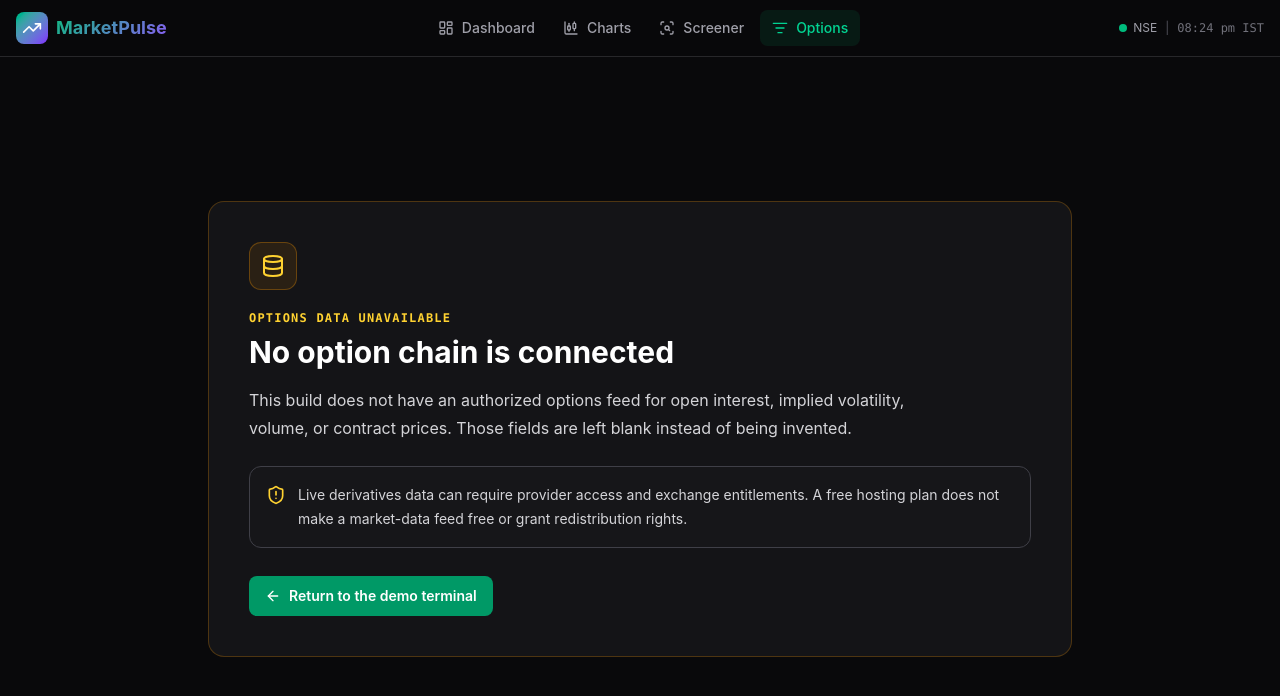
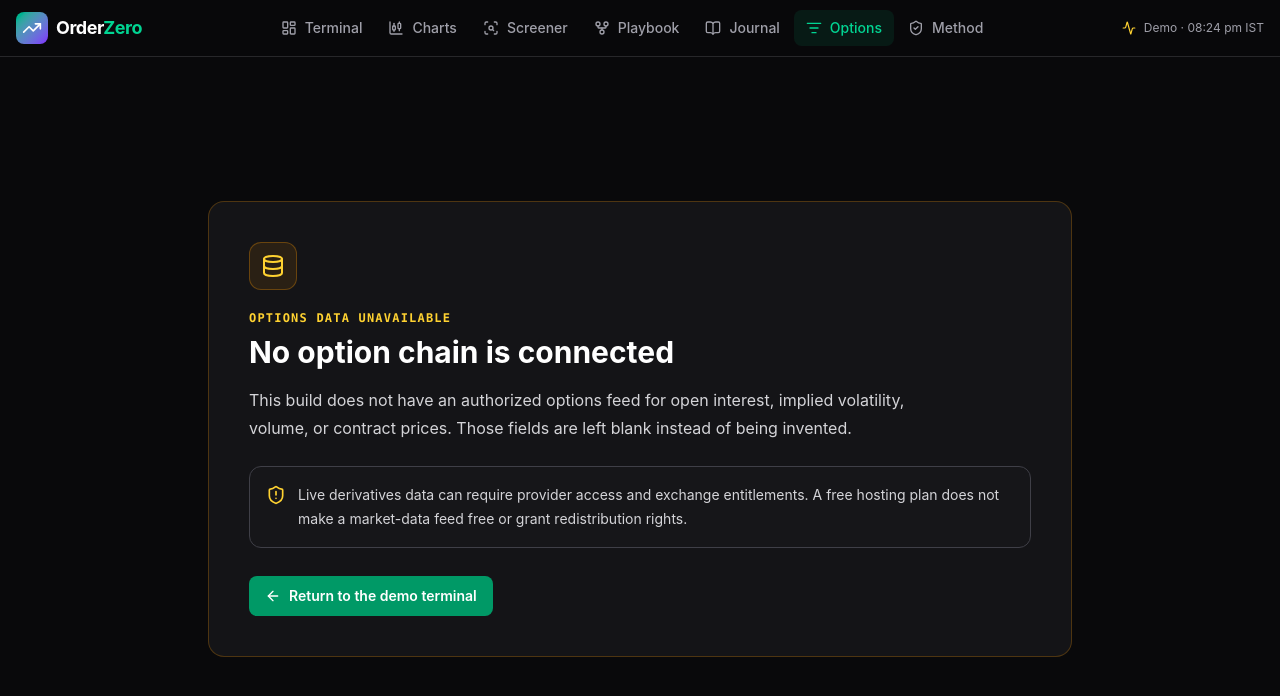
Before and after one commit to aryanbairwa786/ORDERZERO, a Next.js app: page /options in a window 1280 px wide. Shown: the top 696 px of the page. Built offline with nearby package versions, Linux system fonts and the light colour scheme.

Commit message:
feat: update OrderZero navigation

```diff
--- /dev/null
+++ b/src/components/layout/AppNavbar.tsx
@@ -0,0 +1,73 @@
+"use client";
+
+import Image from "next/image";
+import Link from "next/link";
+import { usePathname } from "next/navigation";
+import { Activity, BarChart2, BookOpen, GitFork, ShieldCheck } from "lucide-react";
+
+const NAV_LINKS = [
+  { href: "/dashboard", label: "Terminal", icon: Activity },
+  { href: "/chart/NIFTY%2050", label: "Full Chart", icon: BarChart2 },
+  { href: "/playbook", label: "Playbook & Flowchart", icon: GitFork },
+  { href: "/journal", label: "Journal & P&L", icon: BookOpen },
+  { href: "/disclosures", label: "Method & Disclosures", icon: ShieldCheck },
+];
+
+export function AppNavbar() {
+  const pathname = usePathname();
+
+  return (
+    <nav className="sticky top-0 z-40 border-b border-slate-800 bg-[#090d16]/95 backdrop-blur-md">
+      <div className="mx-auto flex max-w-7xl flex-wrap items-center justify-between gap-3 px-4 py-2.5">
+        <Link href="/" className="flex items-center gap-2.5">
+          <div className="flex h-8 w-8 items-center justify-center rounded-lg bg-emerald-500/10 border border-emerald-500/30 text-emerald-400 font-extrabold text-sm font-mono shadow-[0_0_10px_rgba(16,185,129,0.2)]">
+            OB
+          </div>
+          <div className="flex items-center gap-1.5">
+            <span className="text-base font-bold tracking-tight text-white">
+              Order<span className="text-emerald-400">Zero</span>
+            </span>
+            <span className="rounded bg-emerald-500/20 px-1.5 py-0.5 font-mono text-[9px] font-bold text-emerald-400 border border-emerald-500/30">
+              FREE DEMO
+            </span>
+          </div>
+        </Link>
+
+        {/* Navigation Tabs */}
+        <div className="flex flex-wrap items-center gap-1 text-xs">
+          {NAV_LINKS.map((item) => {
+            const Icon = item.icon;
+            const active =
+              pathname === item.href ||
+              (item.href.startsWith("/chart") && pathname?.startsWith("/chart"));
+            return (
+              <Link
+                key={item.href}
+                href={item.href}
+                className={`flex items-center gap-1.5 rounded-lg px-3 py-1.5 font-semibold transition ${
+                  active
+                    ? "bg-emerald-500/15 text-emerald-400 border border-emerald-500/30 shadow-sm"
+                    : "text-slate-400 hover:bg-slate-800/80 hover:text-white"
+                }`}
+              >
+                <Icon className="h-3.5 w-3.5" />
+                <span>{item.label}</span>
+              </Link>
+            );
+          })}
+        </div>
+
+        {/* Right CTA */}
+        <div className="flex items-center gap-2">
+          <Link
+            href="/dashboard"
+            className="flex items-center gap-1.5 rounded-lg bg-emerald-600 px-3.5 py-1.5 text-xs font-bold text-white hover:bg-emerald-500 shadow-md shadow-emerald-950 transition"
+          >
+            <Activity className="h-3.5 w-3.5" />
+            <span>Open Terminal</span>
+          </Link>
+        </div>
+      </div>
+    </nav>
+  );
+}
--- a/src/components/layout/Navbar.tsx
+++ b/src/components/layout/Navbar.tsx
@@ -3,112 +3,91 @@
 import Link from 'next/link';
 import { usePathname } from 'next/navigation';
 import {
-  LayoutDashboard, CandlestickChart, ScanSearch,
-  ListFilter, Menu, X, TrendingUp
+  Activity,
+  BookOpen,
+  CandlestickChart,
+  GitFork,
+  LayoutDashboard,
+  ListFilter,
+  Menu,
+  ScanSearch,
+  ShieldCheck,
+  TrendingUp,
+  X,
 } from 'lucide-react';
-import { useState, useEffect } from 'react';
+import { useEffect, useState } from 'react';
 
 const navItems = [
-  { href: '/dashboard', label: 'Dashboard', icon: LayoutDashboard },
+  { href: '/dashboard', label: 'Terminal', icon: LayoutDashboard },
   { href: '/chart/RELIANCE.NS', label: 'Charts', icon: CandlestickChart },
   { href: '/screener', label: 'Screener', icon: ScanSearch },
+  { href: '/playbook', label: 'Playbook', icon: GitFork },
+  { href: '/journal', label: 'Journal', icon: BookOpen },
   { href: '/options', label: 'Options', icon: ListFilter },
+  { href: '/disclosures', label: 'Method', icon: ShieldCheck },
 ];
 
 export default function Navbar() {
   const pathname = usePathname();
   const [mobileOpen, setMobileOpen] = useState(false);
-  const [timeStr, setTimeStr] = useState<string>('');
+  const [timeStr, setTimeStr] = useState('');
 
   useEffect(() => {
     const updateTime = () => {
-      setTimeStr(new Date().toLocaleTimeString('en-IN', { timeZone: 'Asia/Kolkata', hour: '2-digit', minute: '2-digit' }));
+      setTimeStr(new Date().toLocaleTimeString('en-IN', {
+        timeZone: 'Asia/Kolkata', hour: '2-digit', minute: '2-digit',
+      }));
     };
     updateTime();
-    const interval = setInterval(updateTime, 1000);
+    const interval = setInterval(updateTime, 60_000);
     return () => clearInterval(interval);
   }, []);
 
-  return (
-    <nav className="sticky top-0 z-50 bg-[#09090B]/90 backdrop-blur-xl border-b border-[#27272A]">
-      <div className="max-w-[1920px] mx-auto px-4">
-        <div className="flex items-center justify-between h-14">
-          {/* Logo */}
-          <Link href="/dashboard" className="flex items-center gap-2 group">
-            <div className="w-8 h-8 rounded-lg bg-gradient-to-br from-emerald-500 to-violet-600 flex items-center justify-center">
-              <TrendingUp className="w-5 h-5 text-white" />
-            </div>
-            <span className="text-lg font-bold gradient-text hidden sm:block">MarketPulse</span>
-          </Link>
-
-          {/* Desktop Nav */}
-          <div className="hidden md:flex items-center gap-1">
-            {navItems.map((item) => {
-              const isActive = pathname.startsWith(item.href.split('/').slice(0, 2).join('/'));
+  const renderLinks = (mobile = false) => navItems.map((item) => {
+    const Icon = item.icon;
+    const root = item.href.split('/').slice(0, 2).join('/');
+    const isActive = pathname === item.href || pathname.startsWith(root);
     return (
       <Link
         key={item.href}
         href={item.href}
-                  className={`flex items-center gap-2 px-3 py-2 rounded-lg text-sm font-medium transition-all ${
-                    isActive
-                      ? 'bg-emerald-500/10 text-emerald-400'
-                      : 'text-zinc-400 hover:text-white hover:bg-zinc-800/50'
+        onClick={() => mobile && setMobileOpen(false)}
+        className={`flex items-center gap-2 rounded-lg px-3 py-2 text-sm font-medium transition-colors ${
+          isActive ? 'bg-emerald-500/10 text-emerald-400' : 'text-zinc-400 hover:bg-zinc-800/60 hover:text-white'
         }`}
       >
-                  <item.icon className="w-4 h-4" />
-                  {item.label}
+        <Icon className="h-4 w-4" />{item.label}
       </Link>
     );
-            })}
+  });
+
+  return (
+    <nav className="sticky top-0 z-50 border-b border-[#27272A] bg-[#09090B]/95 backdrop-blur-xl">
+      <div className="mx-auto flex min-h-14 max-w-[1920px] items-center justify-between gap-3 px-4">
+        <Link href="/" className="flex shrink-0 items-center gap-2">
+          <span className="flex h-8 w-8 items-center justify-center rounded-lg bg-gradient-to-br from-emerald-500 to-violet-600 text-white">
+            <TrendingUp className="h-5 w-5" />
+          </span>
+          <span className="hidden text-lg font-bold tracking-tight text-white sm:block">Order<span className="text-emerald-400">Zero</span></span>
+        </Link>
+        <div className="hidden items-center gap-0.5 lg:flex">{renderLinks()}</div>
+        <div className="flex items-center gap-3">
+          <div className="hidden items-center gap-2 text-xs sm:flex">
+            <Activity className="h-3.5 w-3.5 text-amber-300" />
+            <span className="text-zinc-400">Demo · {timeStr ? `${timeStr} IST` : 'IST'}</span>
           </div>
-
-          {/* Right side */}
-          <div className="flex items-center gap-3">
-            <div className="hidden sm:flex items-center gap-2 text-xs">
-              <div className="flex items-center gap-1.5">
-                <div className="w-2 h-2 rounded-full bg-emerald-500 live-pulse" />
-                <span className="text-zinc-400">NSE</span>
-              </div>
-              <span className="text-zinc-600">|</span>
-              <span className="text-zinc-500 font-mono">
-                {timeStr ? `${timeStr} IST` : '09:15 IST'}
-              </span>
-            </div>
-
-            {/* Mobile menu button */}
           <button
+            type="button"
+            aria-label={mobileOpen ? 'Close navigation' : 'Open navigation'}
+            aria-expanded={mobileOpen}
             onClick={() => setMobileOpen(!mobileOpen)}
-              className="md:hidden p-2 rounded-lg hover:bg-zinc-800 text-zinc-400"
+            className="rounded-lg p-2 text-zinc-400 hover:bg-zinc-800 hover:text-white lg:hidden"
           >
-              {mobileOpen ? <X className="w-5 h-5" /> : <Menu className="w-5 h-5" />}
+            {mobileOpen ? <X className="h-5 w-5" /> : <Menu className="h-5 w-5" />}
           </button>
         </div>
       </div>
-      </div>
-
-      {/* Mobile Nav */}
-      {mobileOpen && (
-        <div className="md:hidden border-t border-[#27272A] bg-[#09090B] px-4 py-3 space-y-1">
-          {navItems.map((item) => {
-            const isActive = pathname.startsWith(item.href.split('/').slice(0, 2).join('/'));
-            return (
-              <Link
-                key={item.href}
-                href={item.href}
-                onClick={() => setMobileOpen(false)}
-                className={`flex items-center gap-3 px-3 py-2.5 rounded-lg text-sm font-medium transition-all ${
-                  isActive
-                    ? 'bg-emerald-500/10 text-emerald-400'
-                    : 'text-zinc-400 hover:text-white hover:bg-zinc-800/50'
-                }`}
-              >
-                <item.icon className="w-4 h-4" />
-                {item.label}
-              </Link>
-            );
-          })}
-        </div>
-      )}
+      {mobileOpen && <div className="grid grid-cols-2 gap-1 border-t border-[#27272A] px-4 py-3 sm:grid-cols-3 lg:hidden">{renderLinks(true)}</div>}
     </nav>
   );
 }
```
Lines whose indentation alone changed are shown as unchanged.
